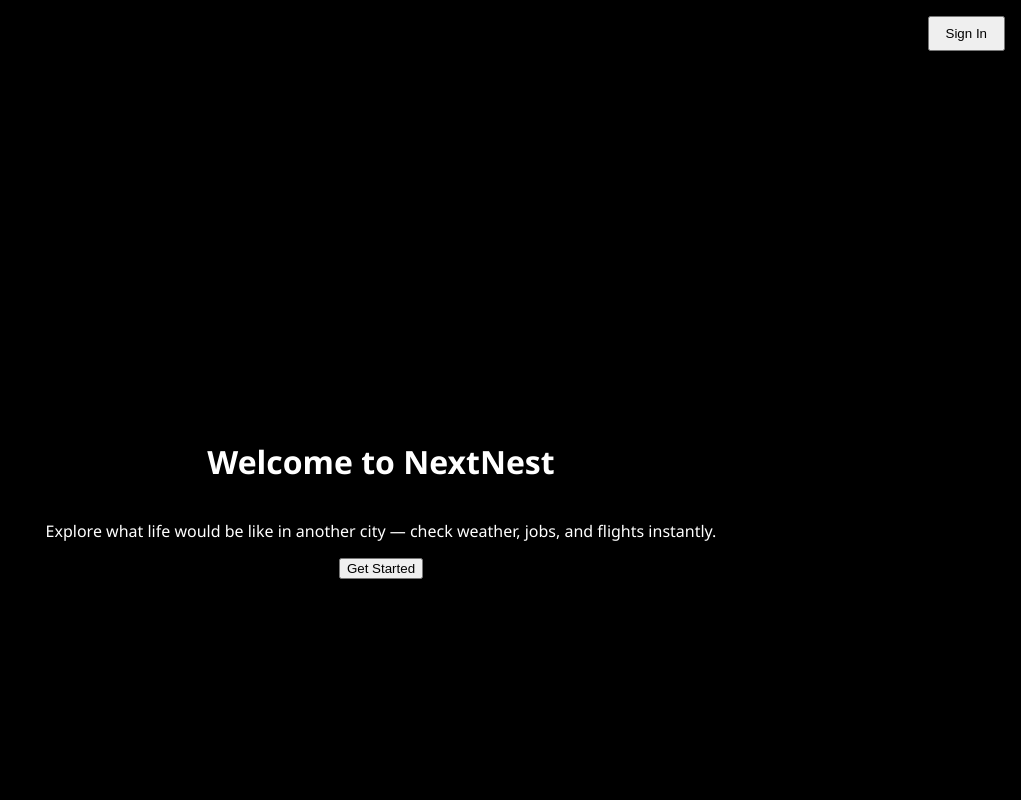
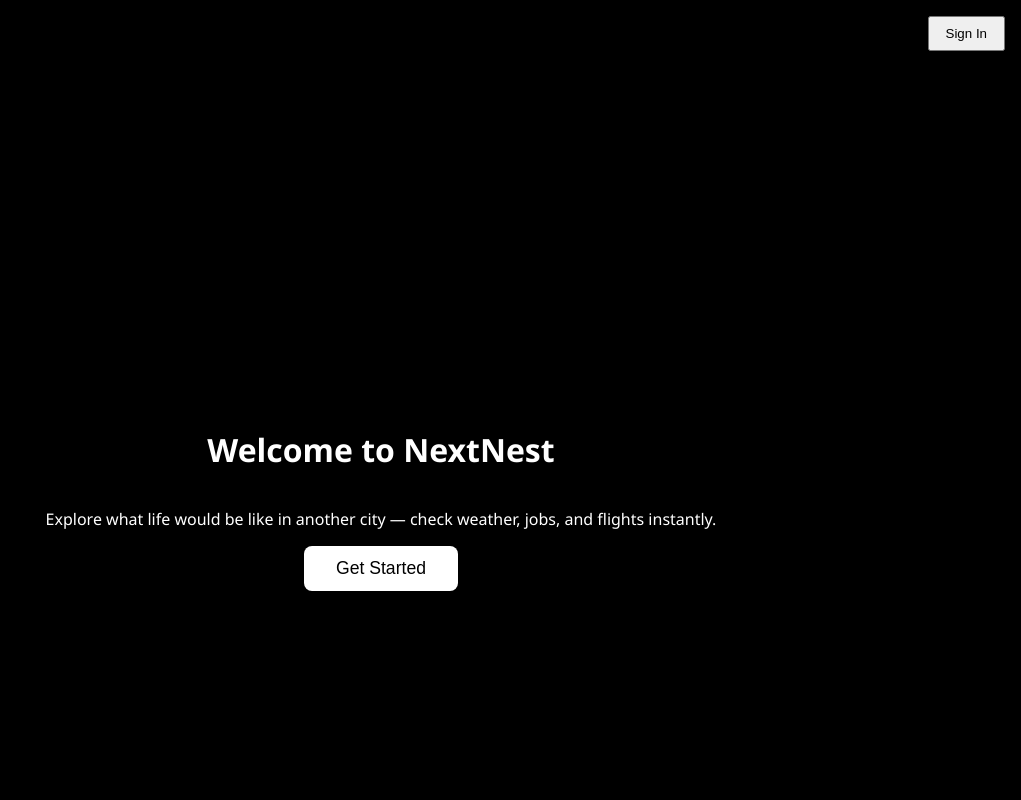
Before and after one commit to adamabdul-hakim/NextNest, a React (Vite) app in the folder frontend/: page / in a window 1280 px wide. Shown: the top 800 px of the page, without its empty margins (259-1280 px from the left). Built offline with nearby package versions, Linux system fonts and the light colour scheme; no server answers.

Commit message:
Changed homepage button to be have a hover color change feature

```diff
--- a/frontend/src/pages/Home.jsx
+++ b/frontend/src/pages/Home.jsx
@@ -64,7 +64,9 @@ export default function Home() {
           Explore what life would be like in another city — check weather, jobs,
           and flights instantly.
         </p>
-        <button onClick={() => navigate("/dashboard")}>Get Started</button>
+        <button className="start-button" onClick={() => navigate("/dashboard")}>
+        Get Started
+        </button>
       </div>
 
       <div className="section bg-static" ref={bgStaticRef}>
--- a/frontend/src/styles/home.css
+++ b/frontend/src/styles/home.css
@@ -34,8 +34,8 @@ body {
 }
 
 .start-button {
-  background-color: #0077b6;
-  color: #fff;
+  background-color: #ffffff;
+  color: #000000;
   font-size: 1.1rem;
   padding: 0.75rem 2rem;
   border: none;
@@ -45,7 +45,7 @@ body {
 }
 
 .start-button:hover {
-  background-color: #000000;
+  background-color: #353159;
 }
 
 .section {
```
